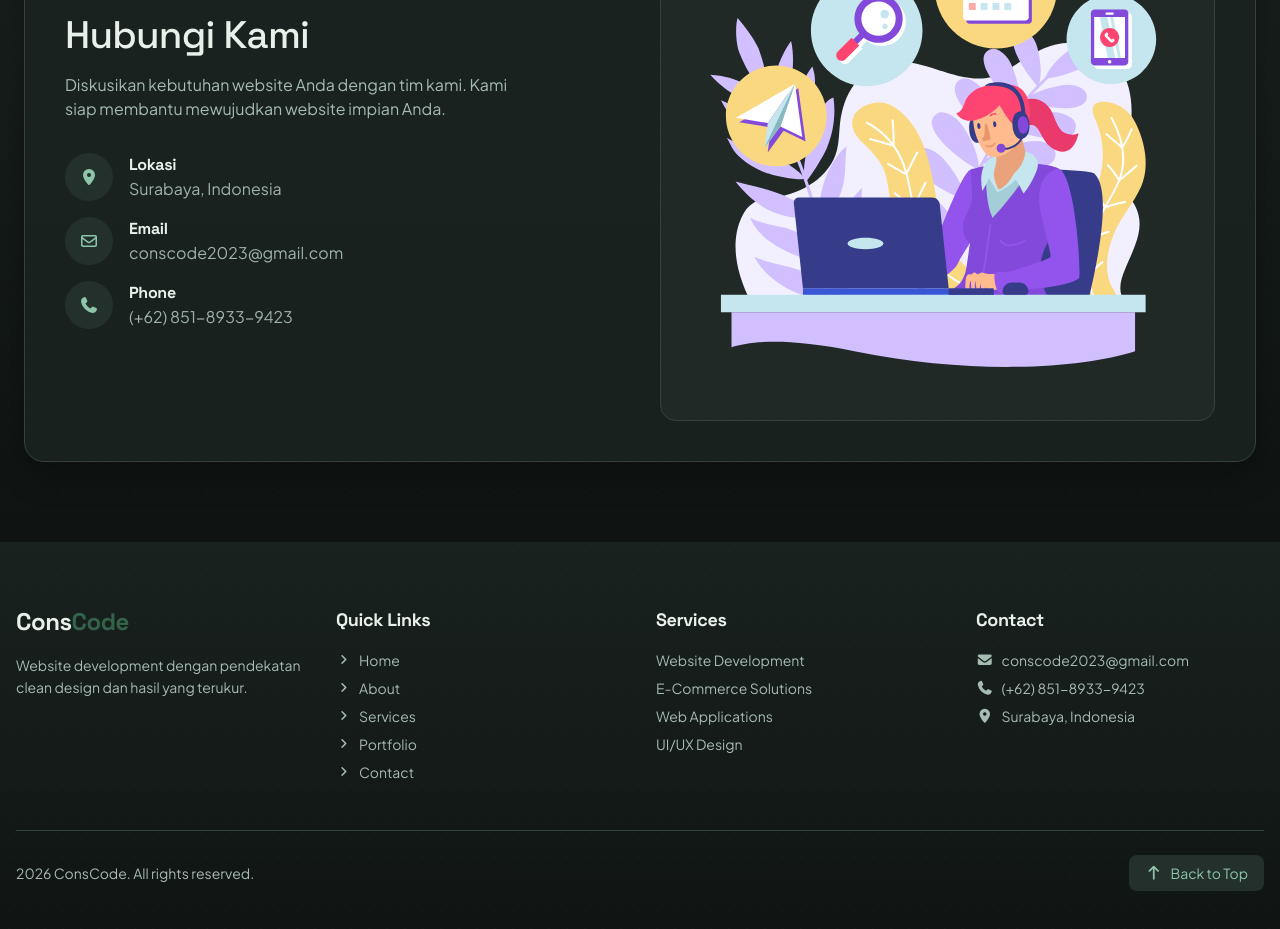
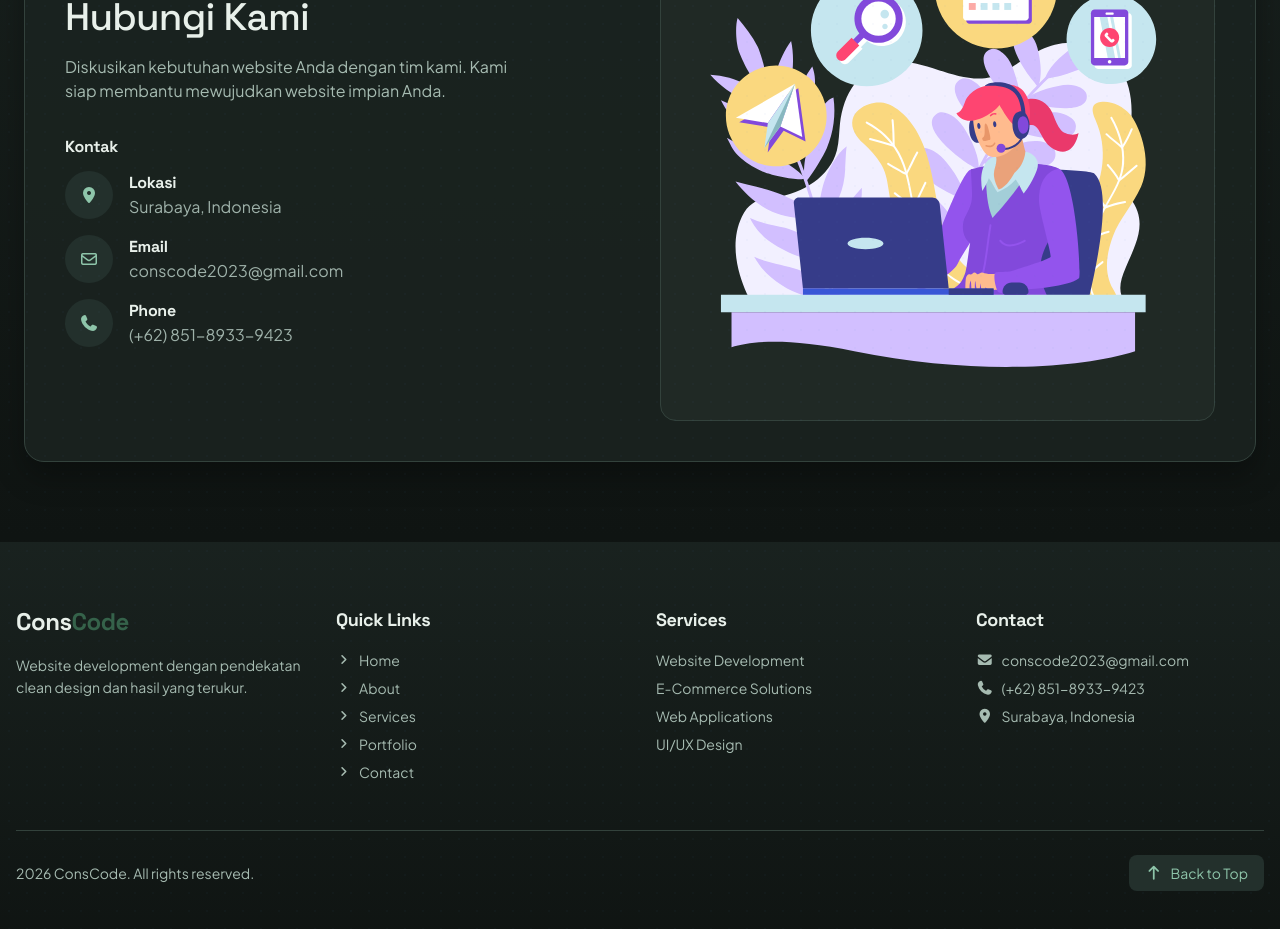
Before and after one commit to conscode-dev/conscode-web, a React (Vite) app: page / in a window 1280 px wide. Shown: the part 8820-9749 px from the top of the page. Built offline with nearby package versions, Linux system fonts and the light colour scheme.

Commit message:
fix: clean up contact section and restore location icon

```diff
--- a/src/Sections/Contact.jsx
+++ b/src/Sections/Contact.jsx
@@ -2,6 +2,24 @@ import contactImg from "../assets/images/contact.svg";
 
 
 const Contact = () => {
+  const contactItems = [
+    {
+      label: "Lokasi",
+      value: "Surabaya, Indonesia",
+      icon: "fa-solid fa-location-dot",
+    },
+    {
+      label: "Email",
+      value: "conscode2023@gmail.com",
+      icon: "fa-regular fa-envelope",
+    },
+    {
+      label: "Phone",
+      value: "(+62) 851-8933-9423",
+      icon: "fa-solid fa-phone",
+    },
+  ];
+
   return (
     <section id="contact" className="section-shell py-20">
       <div className="container mx-auto px-4 md:px-6">
@@ -18,34 +36,21 @@ const Contact = () => {
               </p>
             </div>
 
+            <div className="space-y-5">
+              <div>
+                <h3 className="text-[#e8f0ea] font-semibold mb-3">Kontak</h3>
                 <div className="space-y-4">
-            <div className="flex items-center space-x-4">
+                  {contactItems.map((item) => (
+                    <div key={item.label} className="flex items-center space-x-4">
                       <div className="w-12 h-12 bg-[#23302c] text-[#8ec5aa] rounded-full flex items-center justify-center">
-                <i className="fa-solid fa-location-dot"></i>
+                        <i className={item.icon}></i>
                       </div>
                       <div>
-                <h3 className="text-[#e8f0ea] font-semibold">Lokasi</h3>
-                <p className="text-[#9fb2aa]">Surabaya, Indonesia</p>
+                        <h4 className="text-[#e8f0ea] font-semibold">{item.label}</h4>
+                        <p className="text-[#9fb2aa]">{item.value}</p>
                       </div>
                     </div>
-
-            <div className="flex items-center space-x-4">
-              <div className="w-12 h-12 bg-[#23302c] text-[#8ec5aa] rounded-full flex items-center justify-center">
-                <i className="fa-regular fa-envelope"></i>
-              </div>
-              <div>
-                <h3 className="text-[#e8f0ea] font-semibold">Email</h3>
-                <p className="text-[#9fb2aa]">conscode2023@gmail.com</p>
-              </div>
-            </div>
-
-            <div className="flex items-center space-x-4">
-              <div className="w-12 h-12 bg-[#23302c] text-[#8ec5aa] rounded-full flex items-center justify-center">
-                <i className="fa-solid fa-phone"></i>
-              </div>
-              <div>
-                <h3 className="text-[#e8f0ea] font-semibold">Phone</h3>
-                <p className="text-[#9fb2aa]">(+62) 851-8933-9423</p>
+                  ))}
                 </div>
               </div>
             </div>
```
Lines whose indentation alone changed are shown as unchanged.
